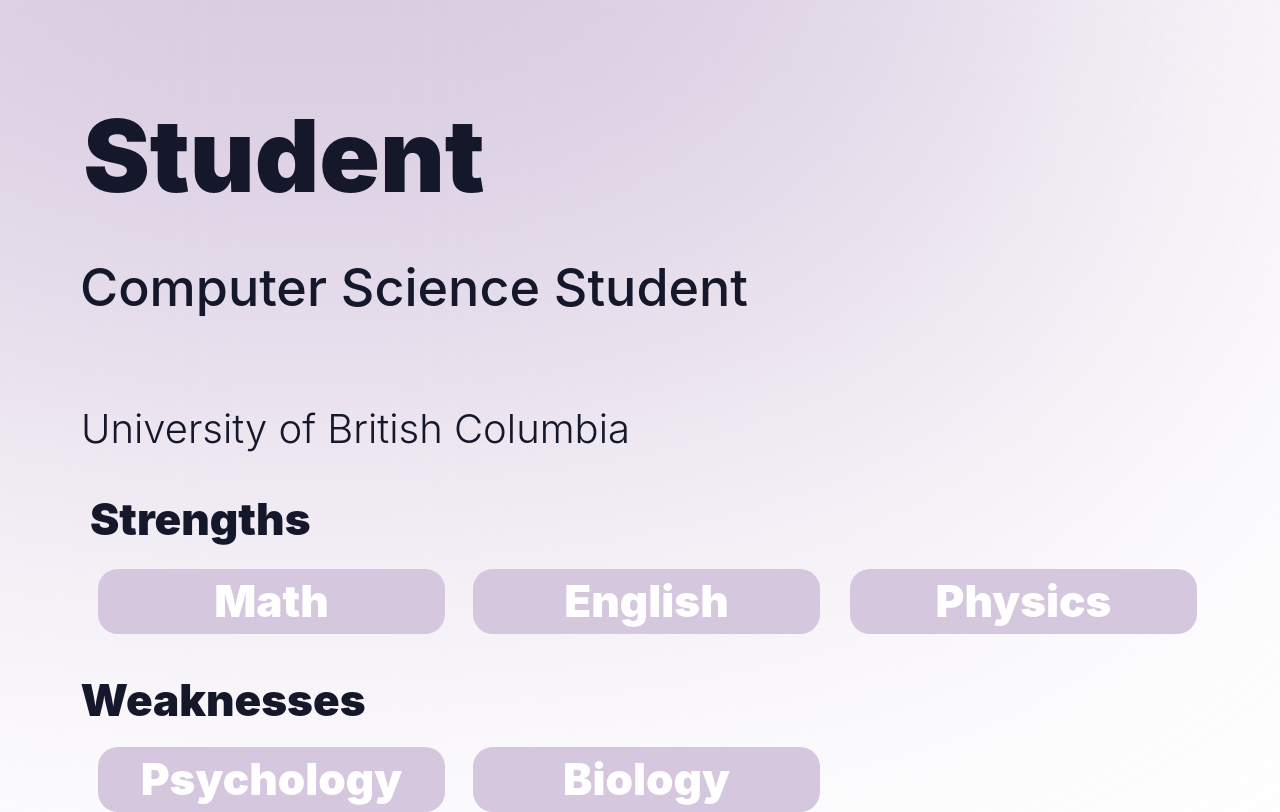
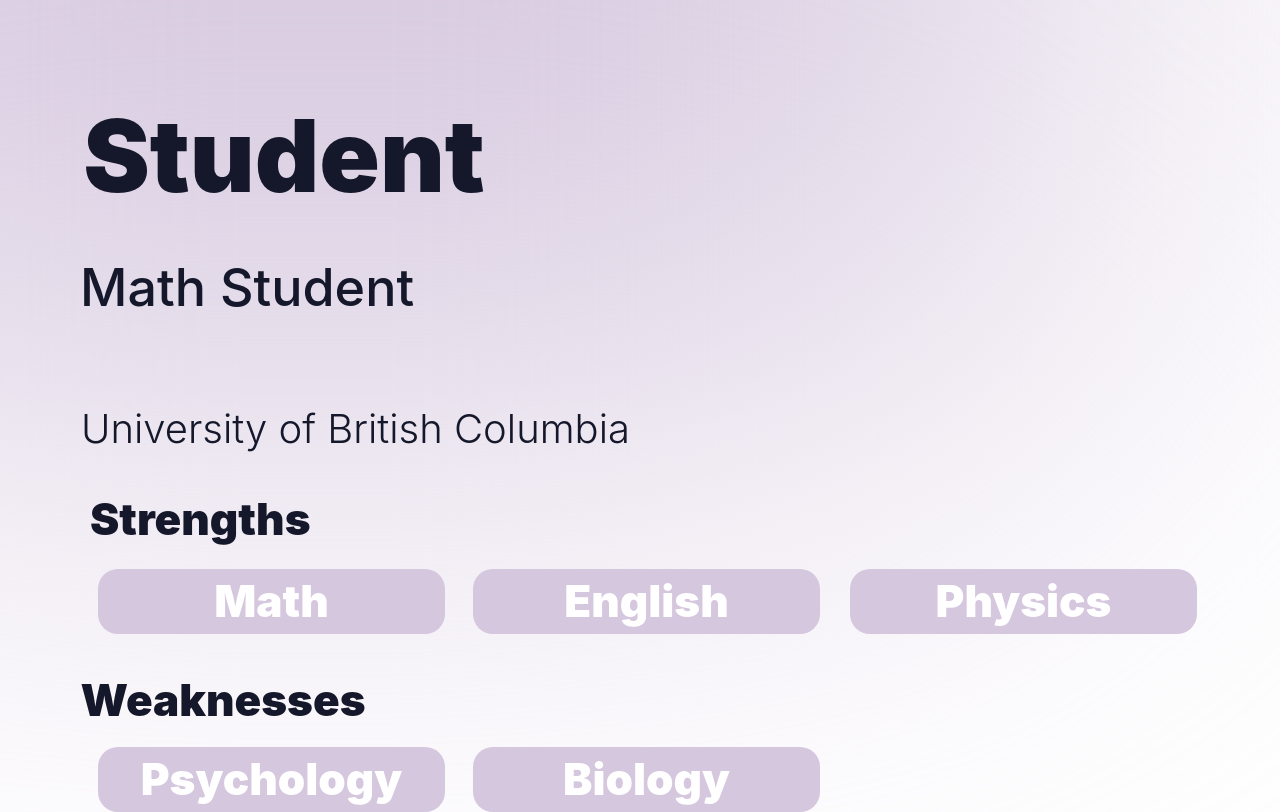
Before and after one commit to leowang801/produhacks-team1-2023, a React (Create React App) app in the folder course4you/: page /pages/user/profile in a window 1280 px wide. Built offline with nearby package versions, Linux system fonts and the light colour scheme.

Commit message:
final changes

```diff
--- a/course4you/src/pages/user/profile.js
+++ b/course4you/src/pages/user/profile.js
@@ -21,7 +21,7 @@
 
 
           <div className='profile-major'>
-              Computer Science Student
+              Math Student
           </div>
 
 
```
